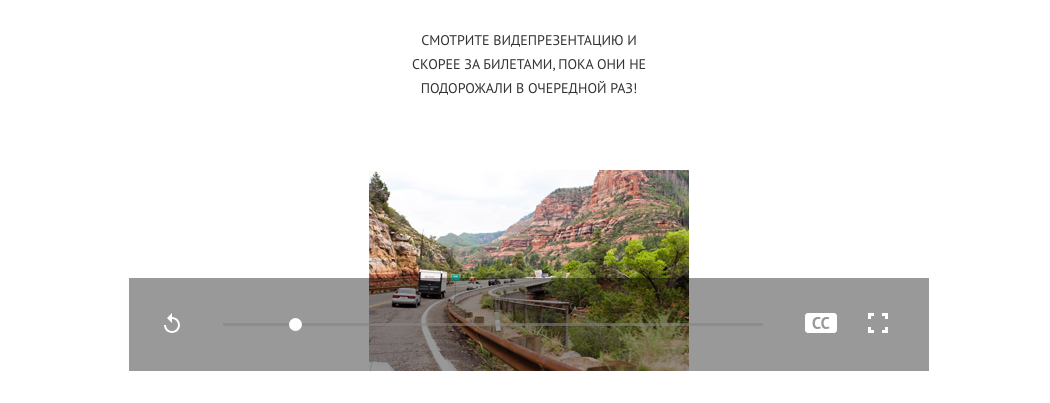
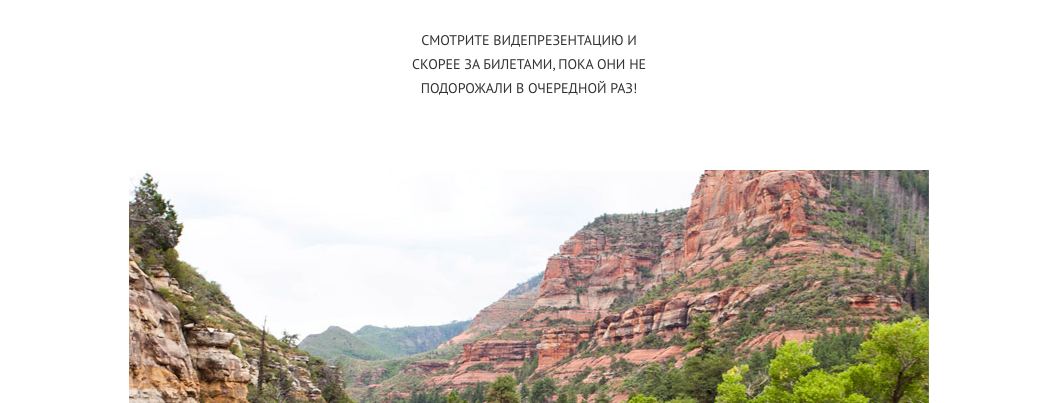
Before and after one commit to plum0302/111171-sedona-20, a website: page source/photo.html in a window 1280 px wide. Shown: the part 1157-1560 px from the top of the page, without its empty margins (111-1161 px from the left). Drawn offline with nearby package versions, Linux system fonts and the light colour scheme; files that its build step writes are made by us from their sources.

Commit message:
заканчивает добавление адаптивной графики

```diff
--- a/source/photo.html
+++ b/source/photo.html
@@ -191,7 +191,11 @@
         </p>
         <div class="promo__video video">
           <div class="video__poster">
-            <img src="/img/video-mobile@1x.jpg" width="320" height="201" alt="video poster">
+            <picture>
+              <source media="(min-width: 1200px)" srcset="img/video-desktop@1x.jpg 1x, img/video-desktop@2x.jpg 2x">
+              <source media="(min-width: 768px)" srcset="img/video-tablet@1x.jpg 1x, img/video-tablet@2x.jpg 2x">
+              <img src="/img/video-mobile@1x.jpg" srcset="/img/video-mobile@2x.jpg 2x" alt="video poster">
+            </picture>
           </div>
           <div class="video__controls">
             <div class="video__progressbar progressbar">
```
